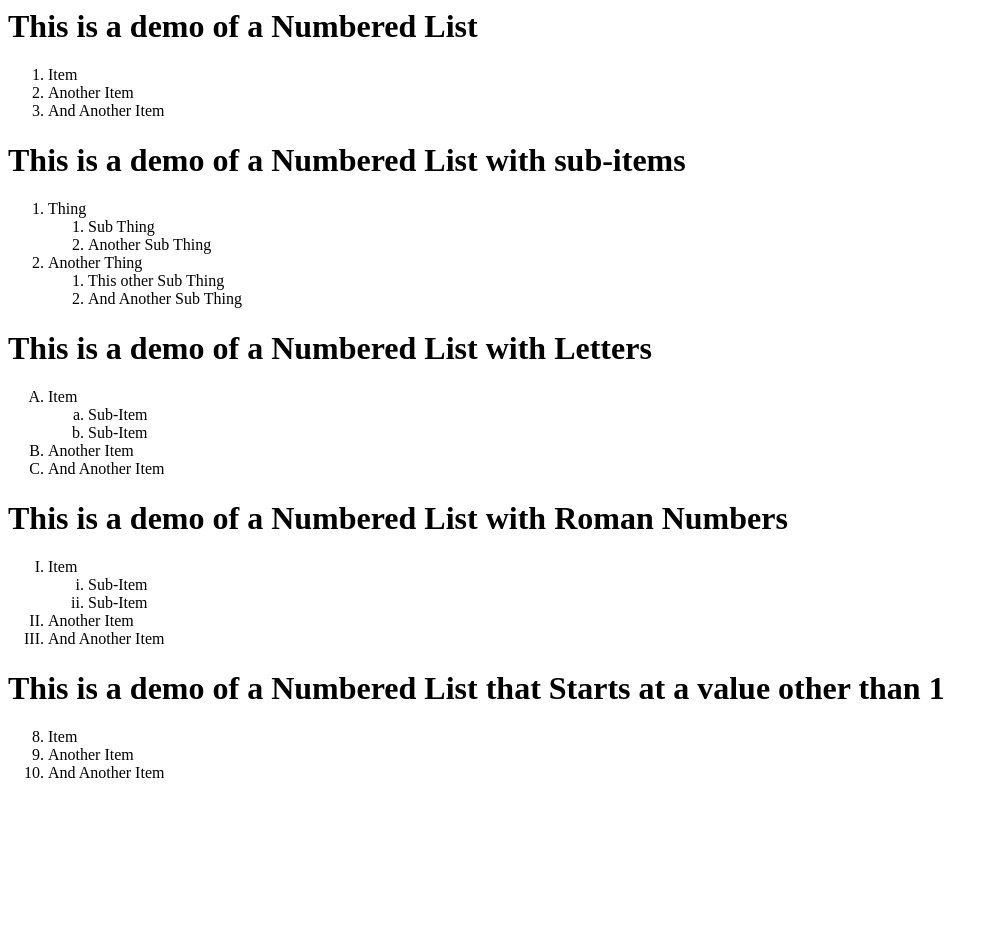
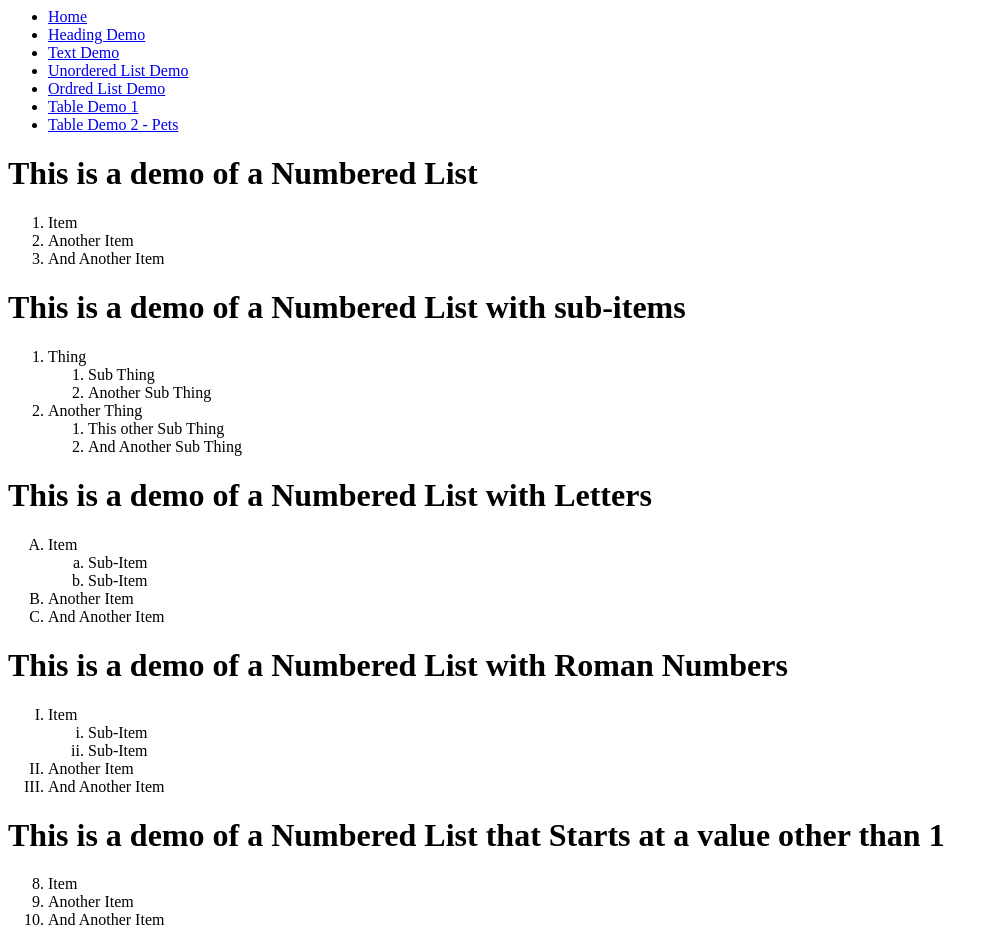
Before and after one commit to VedranaGATech/VedranaGATech.github.io, a plain HTML site: page numberlist.html in a window 1280 px wide. Shown: the whole page, without its empty margins (0-995 px from the left). Before the commit the page ends 800 px from the top, so only its background shows below. Drawn offline with Linux system fonts and the light colour scheme.

Commit message:
updated link on all pages

```diff
--- a/numberlist.html
+++ b/numberlist.html
@@ -5,6 +5,17 @@
     </title>
   </head>
   <body>
+    <nav>
+        <ul>
+          <li><a href="index.html">Home</a></li>
+          <li><a href="headings.html">Heading Demo</a></li>
+          <li><a href="textdemo.html">Text Demo</a></li>
+          <li><a href="unorderedlist.html">Unordered List Demo</a></li>
+          <li><a href="numberlist.html">Ordred List Demo</a></li>
+          <li><a href="tables.html">Table Demo 1</a></li>
+          <li><a href="tables2.html">Table Demo 2 - Pets</a></li>
+        </ul>
+      </nav>
     <h1>This is a demo of a Numbered List</h1>
     <ol>
         <li>Item</li>
```
Also changed, not shown: headings.html (+12 -0 lines), tables.html (+11 -0 lines), tables2.html (+11 -0 lines), textdemo.html (+11 -0 lines), unorderedlist.html (+11 -0 lines).
